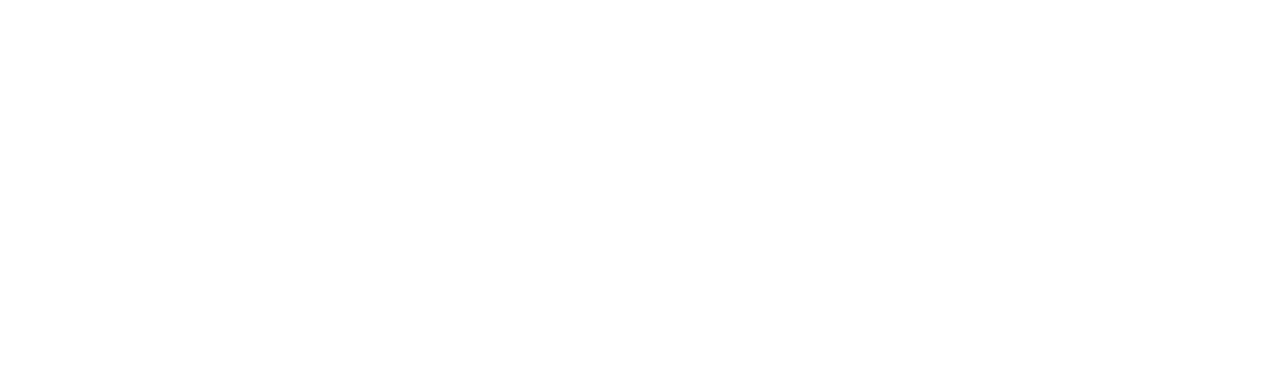
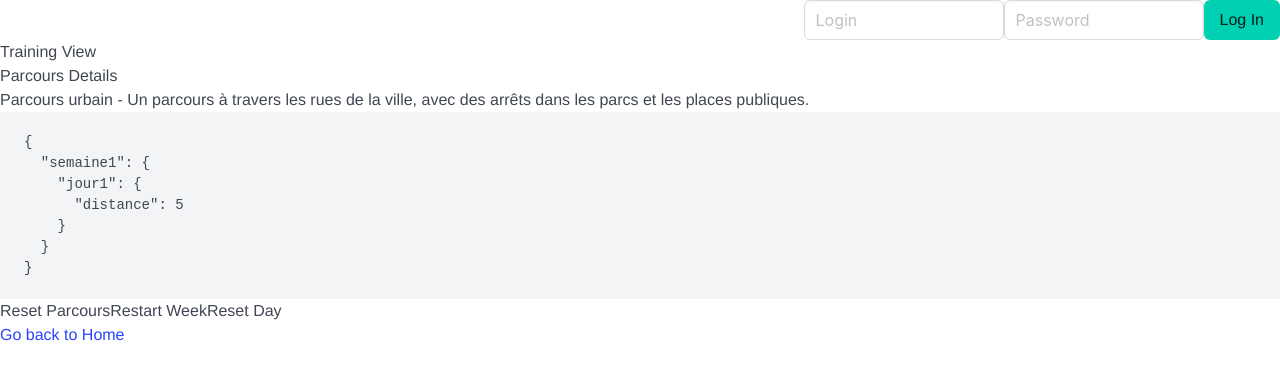
Before and after one commit to James-byds/pwa_courir, a Vue app: page /training in a window 1280 px wide. Before the commit this address had no page. Shown: the top 380 px of the page. Built offline with nearby package versions, Linux system fonts and the light colour scheme.

Commit message:
add_training

```diff
--- a/src/components/IndivParcours.vue
+++ b/src/components/IndivParcours.vue
@@ -14,4 +14,5 @@ console.log('parcours props:', props.parcours)
 <template>
   <h2>Parcours Details</h2>
   {{ props.parcours.name }} - {{ props.parcours.description }}
+  <pre>{{ props.parcours.deroulement }}</pre>
 </template>
--- a/src/router/index.js
+++ b/src/router/index.js
@@ -13,6 +13,11 @@ const router = createRouter({
       name: 'Parcours',
       component: () => import('@/views/ParcoursView.vue'),
     },
+    {
+      path: '/training',
+      name: 'Training',
+      component: () => import('@/views/TrainingView.vue'),
+    },
   ],
 })
 
--- a/src/stores/parcours.js
+++ b/src/stores/parcours.js
@@ -28,5 +28,13 @@ export const useParcoursStore = defineStore('Parcours', {
   getters: {
     allParcours: (state) => state.parcours,
   },
-  actions: {},
+  actions: {
+    selectParcours(id) {
+      const parcours = this.parcours.find((p) => p._id === id)
+      if (parcours) {
+        this.currentParcours = parcours
+        return true
+      }
+    },
+  },
 })
--- a/src/stores/users.js
+++ b/src/stores/users.js
@@ -11,7 +11,12 @@ export const useUserStore = defineStore('user', {
         login: 'John',
         name: 'John',
         password: 'Doe',
-        parcours_stage: 'Marathon', //placeholder
+        parcours: {
+          _id: 1, //should be linked with parcours store
+          week: 1, //placeholder
+          day: 1, //placeholder
+          timer: 60, //in seconds, linked to current exercice
+        },
       },
     ],
     currentUser: null,
@@ -36,5 +41,23 @@ export const useUserStore = defineStore('user', {
       //redirect to home page
       window.location.href = '/'
     },
+    //ALL RESETS FUNCTIONS
+    resetParcours(parcoursId) {
+      if (this.currentUser) {
+        this.currentUser.parcours.week = 1
+      }
+    },
+    resetWeek(parcoursId) {
+      if (this.currentUser) {
+        this.currentUser.parcours.day = 1
+      }
+    },
+    resetDay(parcoursId) {
+      if (this.currentUser) {
+        //need to fetch the base timer from parcours store
+        //this.currentUser.parcours.timer = this.parcoursStore.currentParcours.timer
+        this.currentUser.parcours.timer = 60 //placeholder
+      }
+    },
   },
 })
--- a/src/views/ParcoursView.vue
+++ b/src/views/ParcoursView.vue
@@ -2,7 +2,6 @@
 import { computed, onBeforeMount, onMounted } from 'vue'
 //components and stores
 import GlobalHeader from '@/components/GlobalHeader.vue'
-import IndivParcours from '@/components/IndivParcours.vue'
 import { useParcoursStore } from '@/stores/parcours'
 const ParcoursStore = useParcoursStore()
 import { useUserStore } from '@/stores/users'
--- /dev/null
+++ b/src/views/TrainingView.vue
@@ -0,0 +1,29 @@
+<script setup>
+import IndivParcours from '@/components/IndivParcours.vue'
+import UserLogin from '@/components/sub_components/UserLogin.vue'
+import { computed, onBeforeMount, onMounted } from 'vue'
+
+//stores
+import { useParcoursStore } from '@/stores/parcours'
+import { useUserStore } from '@/stores/users'
+const UserStore = useUserStore()
+const currentUser = computed(() => UserStore.currentUser)
+const ParcoursStore = useParcoursStore()
+const currentParcours = computed(() => ParcoursStore.currentParcours)
+
+onBeforeMount(() => {
+  ParcoursStore.selectParcours(0)
+})
+</script>
+
+<template>
+  <UserLogin />
+  <h2>Training View</h2>
+  <IndivParcours :parcours="currentParcours" />
+  <section class="controls">
+    <button @click.prevent="UserStore.resetParcours()">Reset Parcours</button>
+    <button @click.prevent="UserStore.resetWeek()">Restart Week</button>
+    <button @click.prevent="UserStore.resetDay()">Reset Day</button>
+  </section>
+  <router-link to="/">Go back to Home</router-link>
+</template>
```
